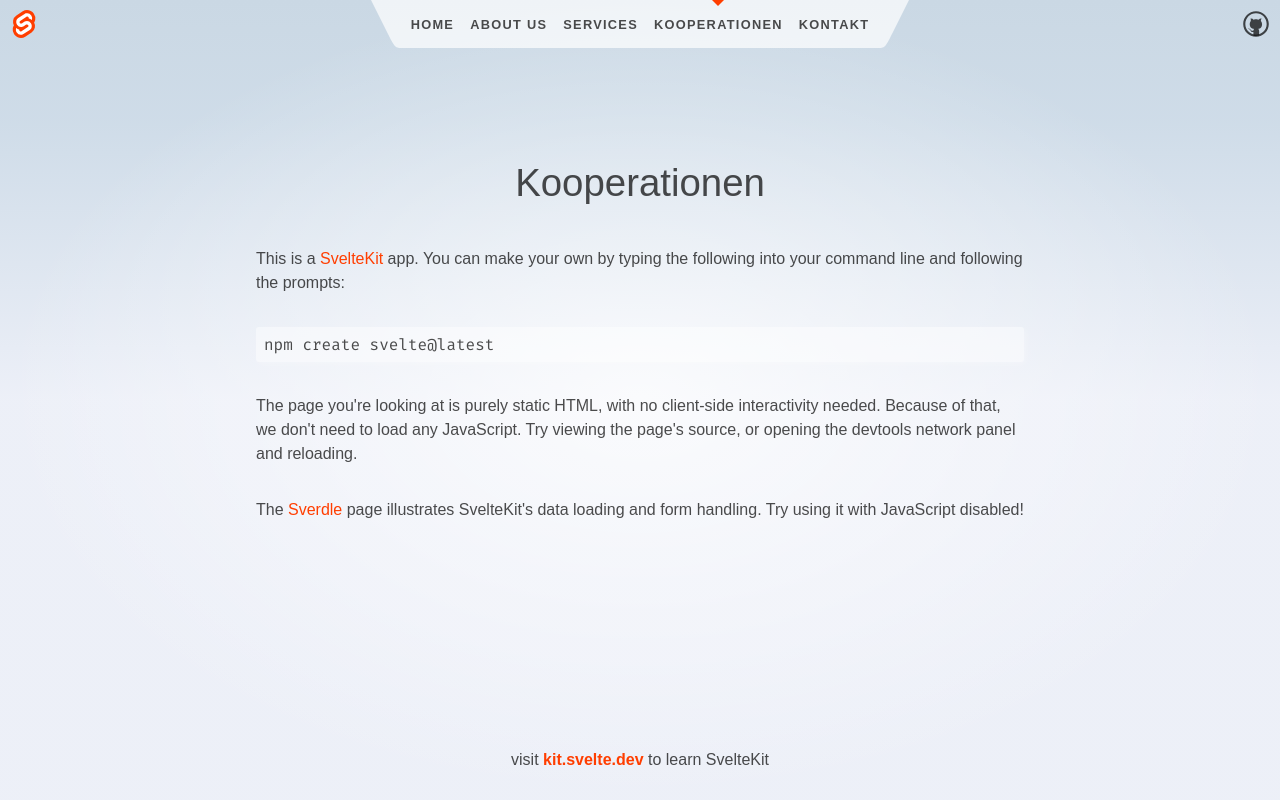
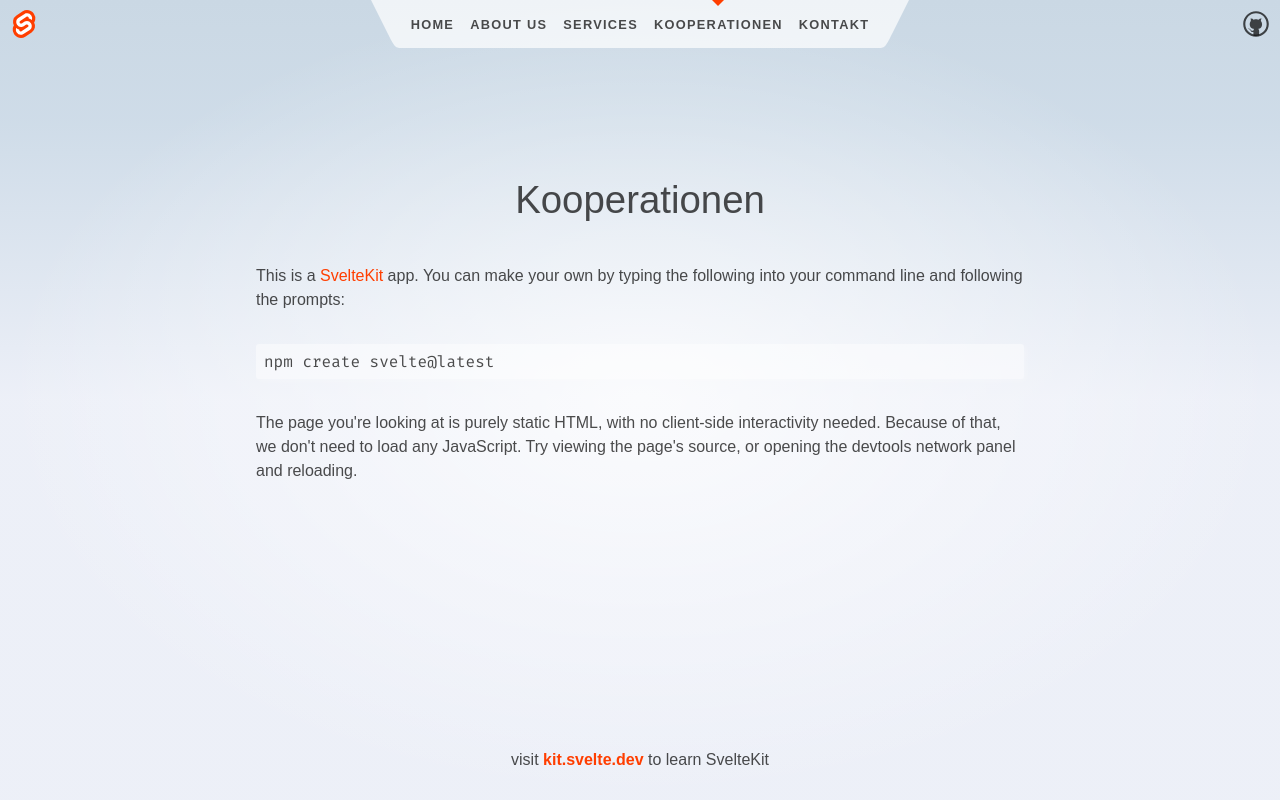
Before and after one commit to YinFromWuHanklan/lswpg.de, a SvelteKit app: page /kooperationen in a window 1280 px wide. Built offline with nearby package versions, Linux system fonts and the light colour scheme.

Commit message:
removed missing links

```diff
--- a/src/routes/kontakt/+page.svelte
+++ b/src/routes/kontakt/+page.svelte
@@ -18,9 +18,4 @@
 		Because of that, we don't need to load any JavaScript. Try viewing the page's source, or opening
 		the devtools network panel and reloading.
 	</p>
-
-	<p>
-		The <a href="/sverdle">Sverdle</a> page illustrates SvelteKit's data loading and form handling. Try
-		using it with JavaScript disabled!
-	</p>
 </div>
--- a/src/routes/kooperationen/+page.svelte
+++ b/src/routes/kooperationen/+page.svelte
@@ -18,9 +18,4 @@
 		Because of that, we don't need to load any JavaScript. Try viewing the page's source, or opening
 		the devtools network panel and reloading.
 	</p>
-
-	<p>
-		The <a href="/sverdle">Sverdle</a> page illustrates SvelteKit's data loading and form handling. Try
-		using it with JavaScript disabled!
-	</p>
 </div>
--- a/src/routes/services/+page.svelte
+++ b/src/routes/services/+page.svelte
@@ -18,9 +18,4 @@
 		Because of that, we don't need to load any JavaScript. Try viewing the page's source, or opening
 		the devtools network panel and reloading.
 	</p>
-
-	<p>
-		The <a href="/sverdle">Sverdle</a> page illustrates SvelteKit's data loading and form handling. Try
-		using it with JavaScript disabled!
-	</p>
 </div>
```
